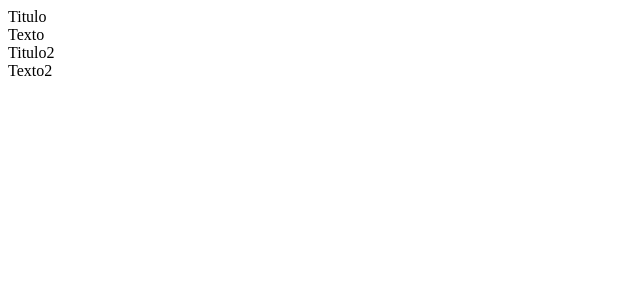
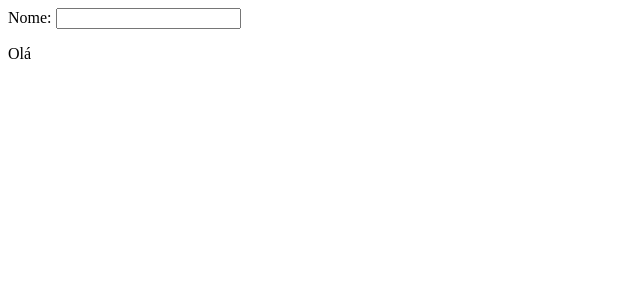
Before and after one commit to cogumm/WebReactLetsCode, a React (Create React App) app in the folder Modules/3-React/react-app/: page / in a window 1280 px wide. Shown: the top 300 px of the page, without its empty margins (0-640 px from the left). Built offline with nearby package versions, Linux system fonts and the light colour scheme.

Commit message:
Aula 06 - Estado

```diff
--- /dev/null
+++ b/Modules/3-React/react-app/src/components/App3.js
@@ -0,0 +1,29 @@
+import React from "react";
+
+class App3 extends React.Component {
+  constructor(props) {
+    super(props);
+    this.state = {
+      nome: "",
+      idade: 32,
+    };
+    // this.changeName = this.changeName.bind(this);
+  }
+
+  // changeName = function (e) { -- Alterando para arrow function
+  changeName = (e) => {
+    this.setState({ nome: e.target.value });
+  };
+
+  render() {
+    return (
+      <>
+        Nome:{" "}
+        <input type="text" value={this.state.nome} onChange={this.changeName} />
+        <p>Olá {this.state.nome}</p>
+      </>
+    );
+  }
+}
+
+export default App3;
--- a/Modules/3-React/react-app/src/index.js
+++ b/Modules/3-React/react-app/src/index.js
@@ -3,13 +3,15 @@ import ReactDOM from "react-dom";
 import reportWebVitals from "./reportWebVitals";
 
 // import App from "./components/App";
-import App2 from "./components/App2";
+// import App2 from "./components/App2";
+import App3 from "./components/App3";
 
 ReactDOM.render(
   <React.StrictMode>
     {/* <App /> */}
-    <App2 title="Titulo">Texto</App2>
-    <App2 title="Titulo2">Texto2</App2>
+    {/* <App2 title="Titulo">Texto</App2>
+    <App2 title="Titulo2">Texto2</App2> */}
+    <App3 />
   </React.StrictMode>,
   document.getElementById("root")
 );
```
